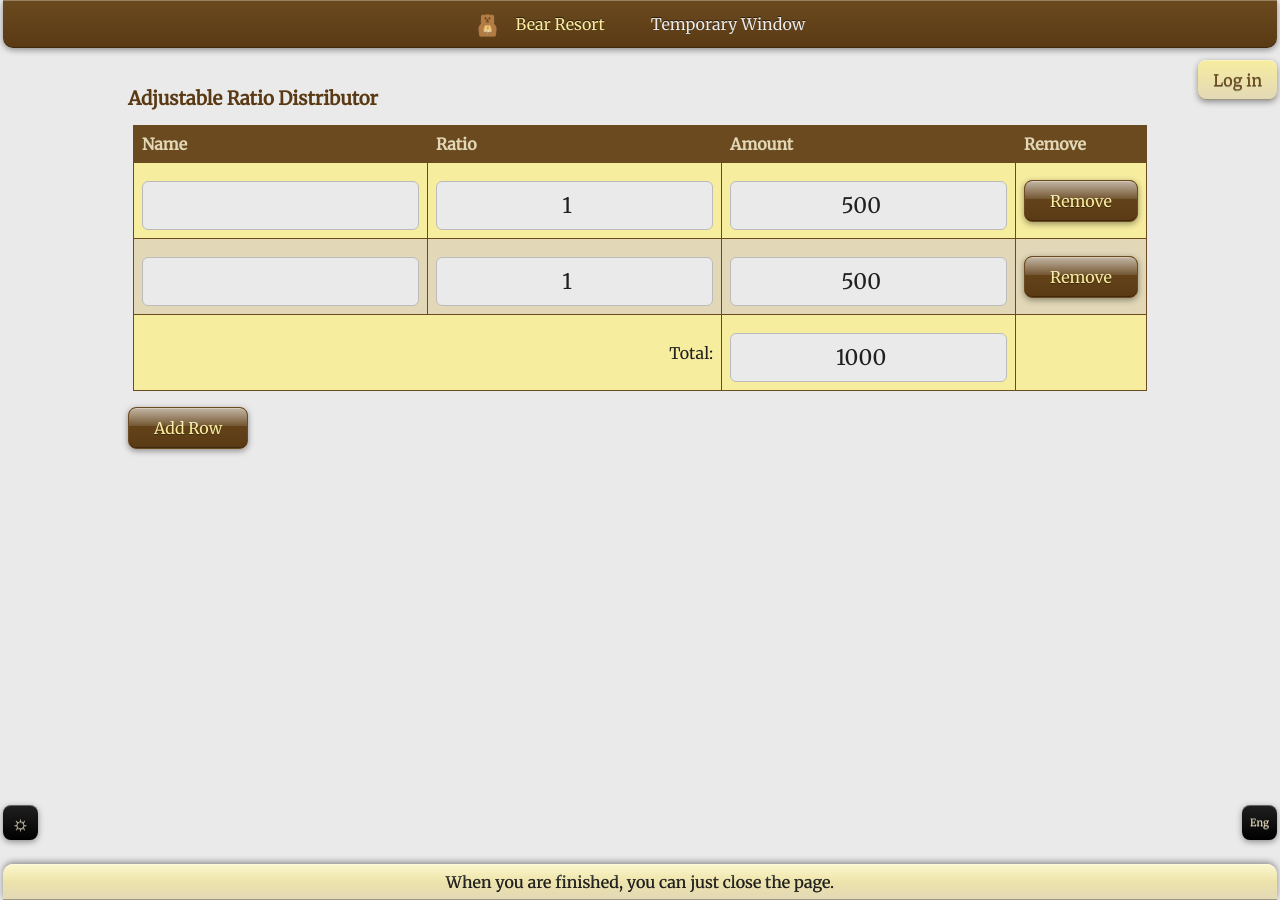
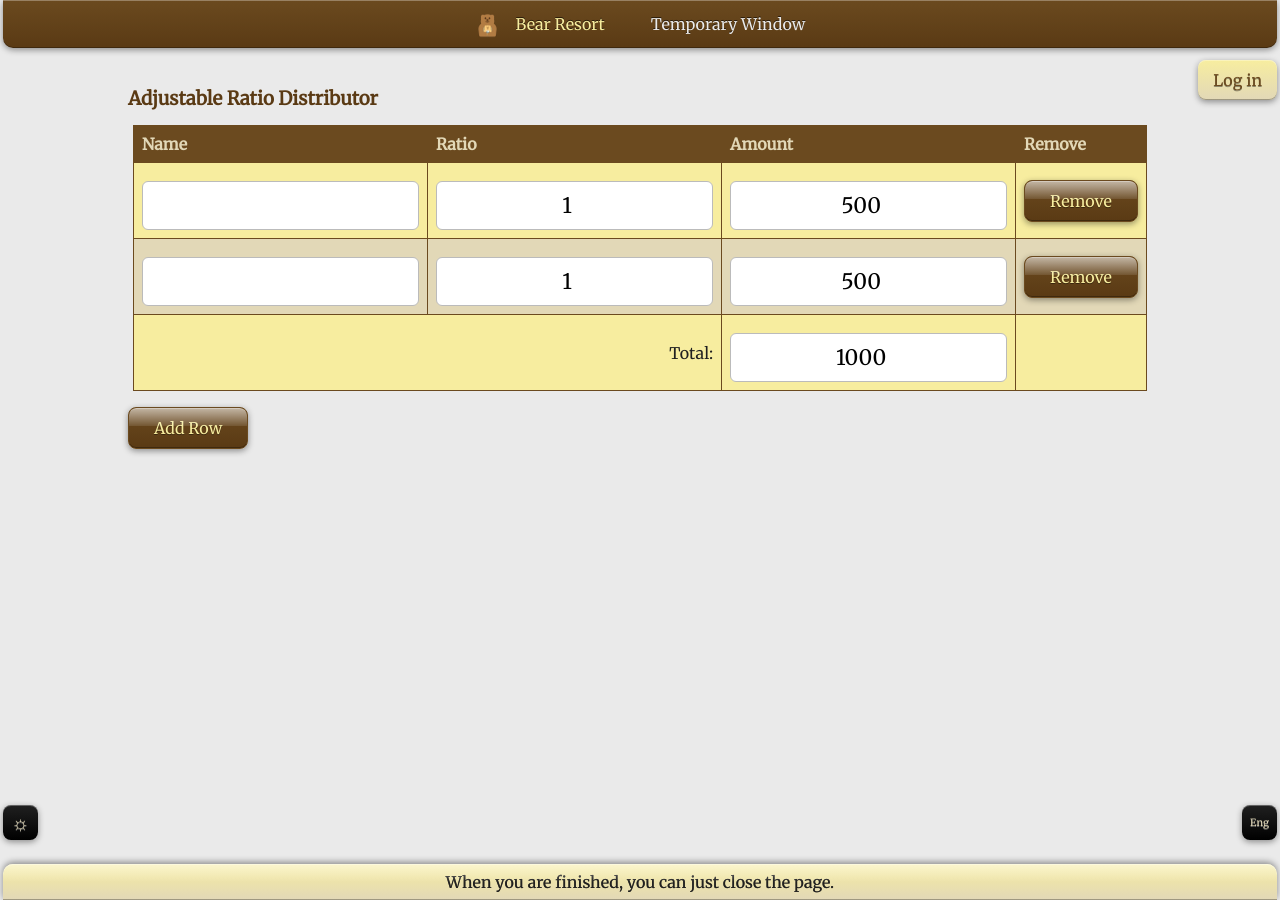
Before and after one commit to Bear-Resort/bear-resort.github.io, a Jekyll site: the page built from mathland/distributor.md, in a window 1280 px wide. Built offline with Jekyll 4.4.1, drawn with Linux system fonts in a browser that asks for light colours.

Commit message:
updated color style of the box

```diff
--- a/assets/css/style.css
+++ b/assets/css/style.css
@@ -320,8 +320,8 @@ textarea {
 input {
     font-family: var(--font-family);
     font-size: 14px;
-    color: var(--text-color);
-    background-color: var(--background-color);
+    color: var(--text-color-dark);
+    background-color: var(--background-light);
     border-color: var(--text-color);
     padding: 5px 8px;
     border-radius: 6px;
```
